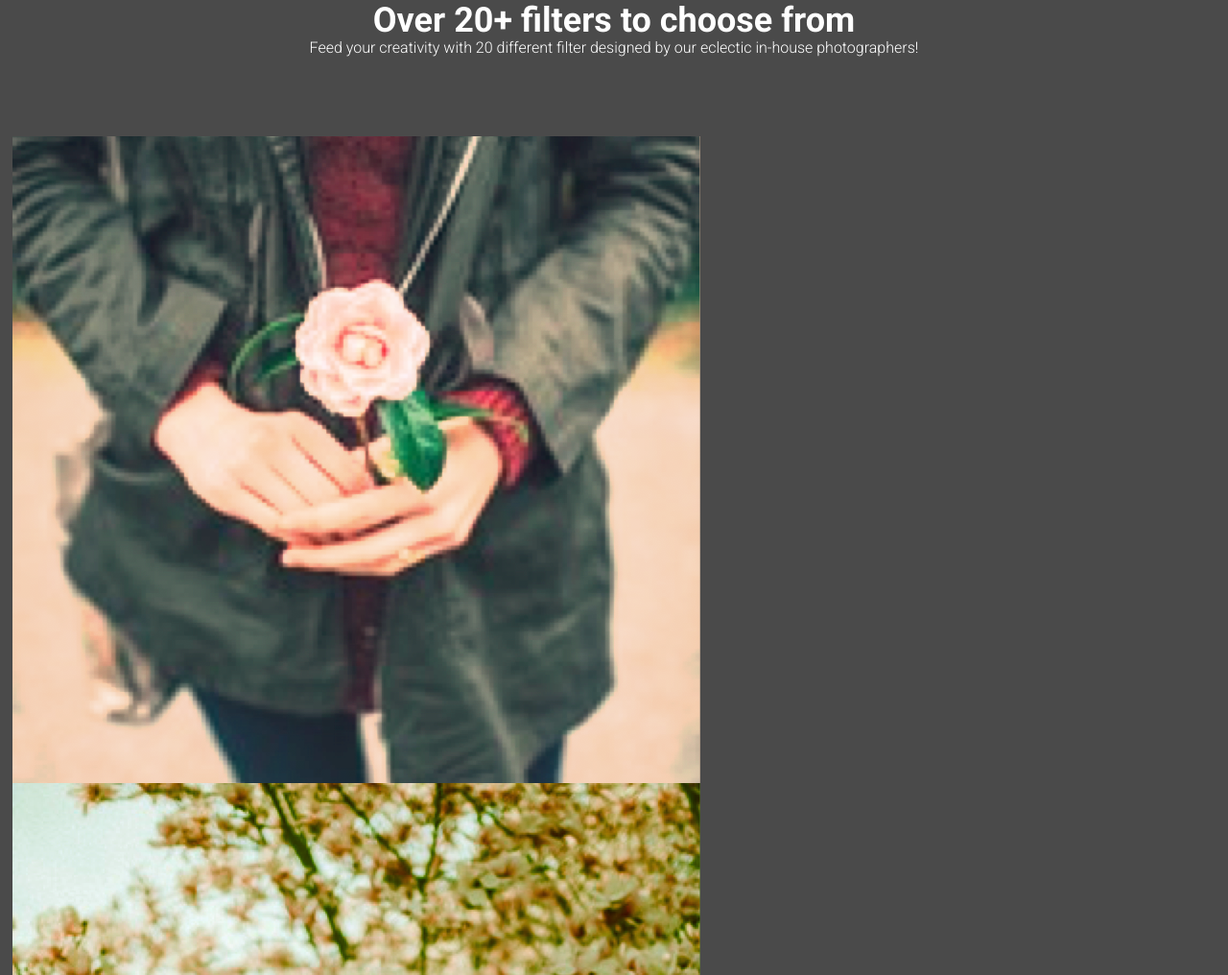
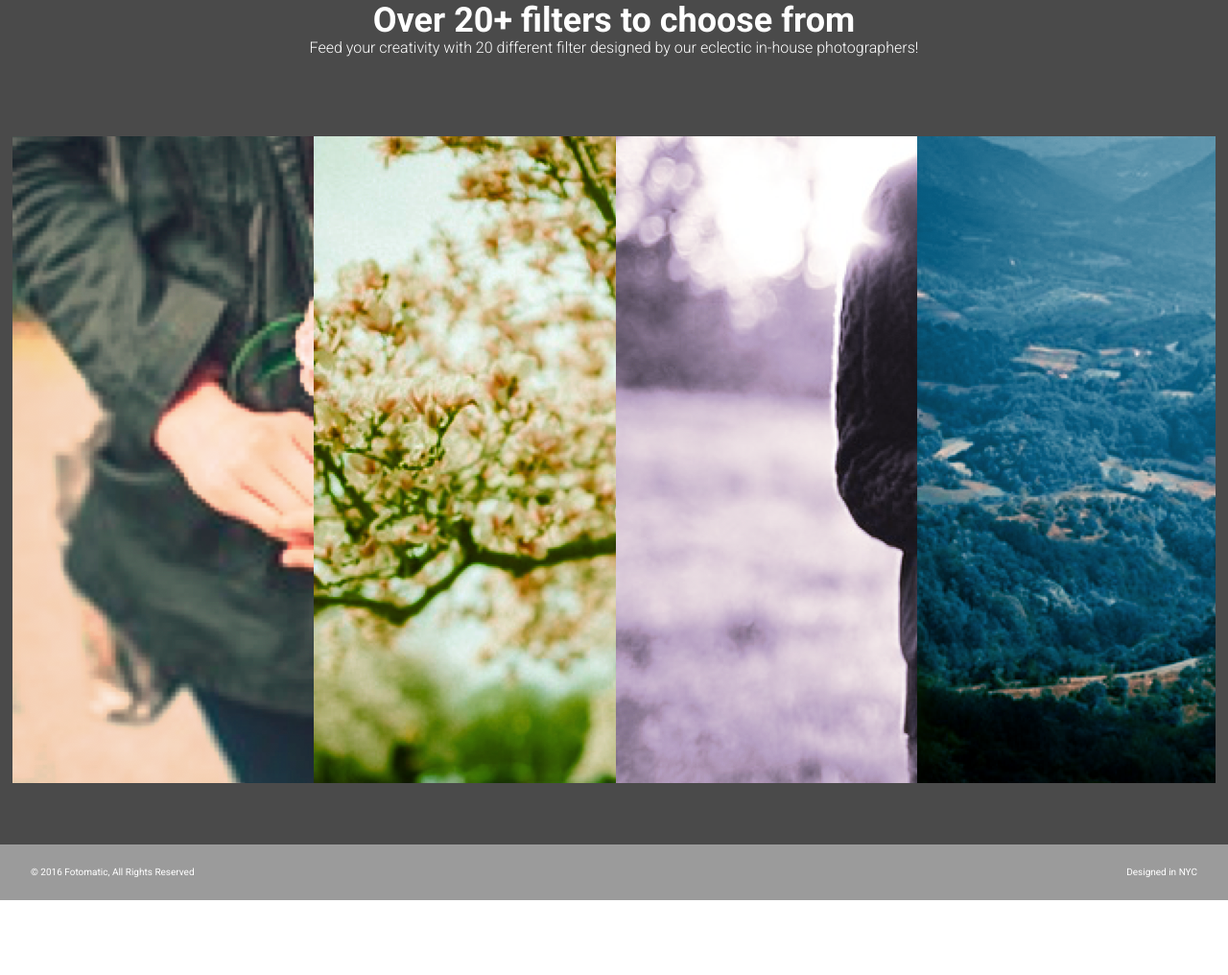
Before and after one commit to pkoukia/fotomatic, a plain HTML site: page index.html in a window 1280 px wide. Shown: the part 1929-2945 px from the top of the page at 96% size. After the commit the page ends 2867 px from the top, so only its background shows below. Drawn offline with Linux system fonts and the light colour scheme; a web font is replaced by a local one.

Commit message:
debug filter section image container to flex item

```diff
--- a/resources/css/style.css
+++ b/resources/css/style.css
@@ -301,8 +301,13 @@ header .mobile {
 }
 
 #filters-section .images-container {
+  display: flex;
   max-width: 100%;
   padding: 0 1%;
+}
+
+.image-container {
+  overflow: hidden;
 }
 
 @media only screen and (max-width: 760px) {
```
